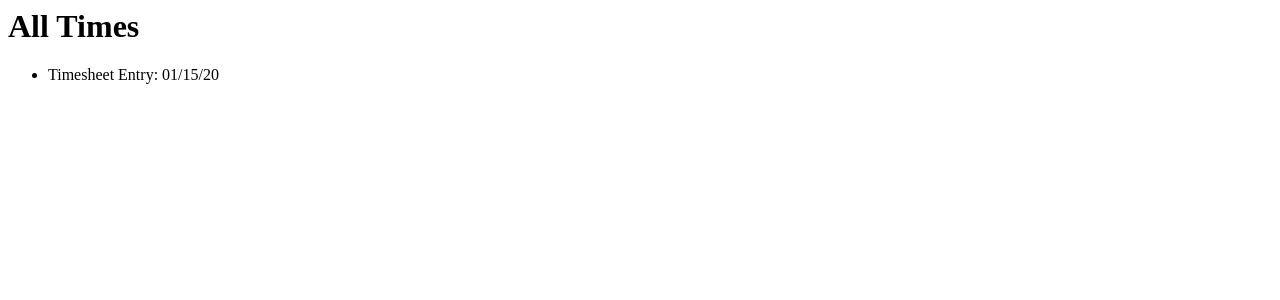
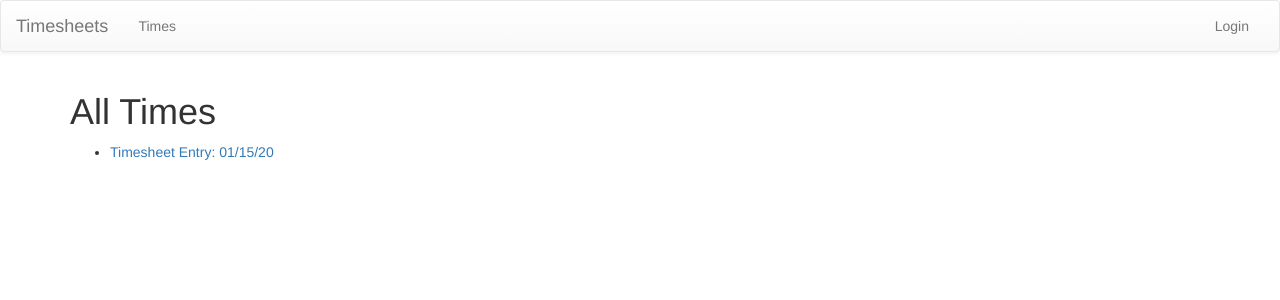
Before and after one commit to Michael-F-Bryan/website, a Django app: page /times/ in a window 1280 px wide. Shown: the top 300 px of the page. Run offline with Django 3.2, Linux system fonts and the light colour scheme; tables that the repository leaves empty hold one stand-in row (values such as "Sample post"); some libraries are stand-ins or nearby versions.

Commit message:
Got basic auth and a home page

```diff
--- a/home/templates/base.html
+++ b/home/templates/base.html
@@ -3,11 +3,46 @@
   <head>
     <meta charset="utf-8">
     <meta name="viewport" content="width=device-width">
-    <title>Michael's Timesheet</title>
+    <title>{% block title %}Michael's Timesheet{% endblock %}</title>
     <link rel="stylesheet" href="https://maxcdn.bootstrapcdn.com/bootstrap/3.3.7/css/bootstrap.min.css">
     <link rel="stylesheet" href="https://maxcdn.bootstrapcdn.com/bootstrap/3.3.7/css/bootstrap-theme.min.css">
+
+    {% block head %}
+    {% endblock %}
   </head>
   <body>
+    <nav class="navbar navbar-default">
+      <div class="container-fluid">
+        <div class="navbar-header">
+          <button type="button" class="navbar-toggle collapsed" data-toggle="collapse" data-target="#bs-example-navbar-collapse-1" aria-expanded="false">
+            <span class="sr-only">Toggle navigation</span>
+            <span class="icon-bar"></span>
+            <span class="icon-bar"></span>
+            <span class="icon-bar"></span>
+          </button>
+          <a class="navbar-brand" href="/">Timesheets</a>
+        </div>
+
+        <div class="collapse navbar-collapse" id="bs-example-navbar-collapse-1">
+          <ul class="nav navbar-nav">
+            <li>
+              <a href="{% url 'times:list_all' %}">Times</a>
+            </li>
+          </ul>
+
+          <ul class="nav navbar-nav navbar-right">
+            {% if request.user.is_authenticated %}
+            <li><a href="{% url 'logout' %}">Log Out ({{ request.user.get_username }})</a></li>
+            {% else %}
+            <li><a href="{% url 'login' %}">Login</a></li>
+            {% endif %}
+          </ul>
+        </div>
+
+      </div>
+    </nav>
+
+
     <div class="container">
       {% block content %}
       {% endblock %}
--- a/times/templates/times/list_all.html
+++ b/times/templates/times/list_all.html
@@ -1,10 +1,12 @@
-<html>
-<body>
-  <h1>All Times</h1>
-  <ul>
+{% extends "base.html" %}
+
+{% block content %}
+<h1>All Times</h1>
+<ul>
   {% for time in times %}
-  <li>{{ time }}</li>
+  <li>
+    <a href="{% url 'times:detail' time.id %}">{{ time }}</a>
+  </li>
   {% endfor %}
-  </ul>
-</body>
-</html>
+</ul>
+{% endblock %}
--- a/timesheets/settings.py
+++ b/timesheets/settings.py
@@ -120,3 +120,4 @@ USE_TZ = True
 # https://docs.djangoproject.com/en/1.11/howto/static-files/
 
 STATIC_URL = '/static/'
+LOGIN_REDIRECT_URL = 'home:homepage'
--- a/timesheets/urls.py
+++ b/timesheets/urls.py
@@ -15,9 +15,13 @@ Including another URLconf
 """
 from django.conf.urls import url, include
 from django.contrib import admin
+from django.contrib.auth import views as auth_views
+
 
 urlpatterns = [
-    url(r'^times/', include('times.urls')),
+    url(r'^times/', include('times.urls', namespace='times')),
+    url(r'^login/$', auth_views.login, {'template_name': 'home/login.html'}, name='login'),
+    url(r'^logout/$', auth_views.logout, {'next_page': '/'}, name='logout'),
     url(r'^admin/', admin.site.urls),
-    url(r'', include('home.urls')),
+    url(r'', include('home.urls', namespace='home')),
 ]
```
Also changed, not shown: home/templates/home/index.html (+20 -11 lines), home/templates/home/login.html (added, +12 -0 lines).
